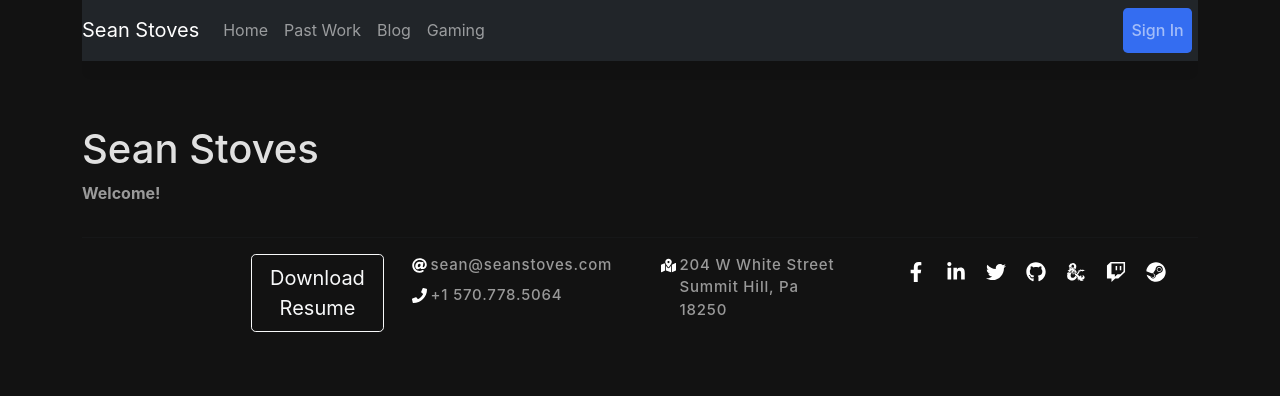
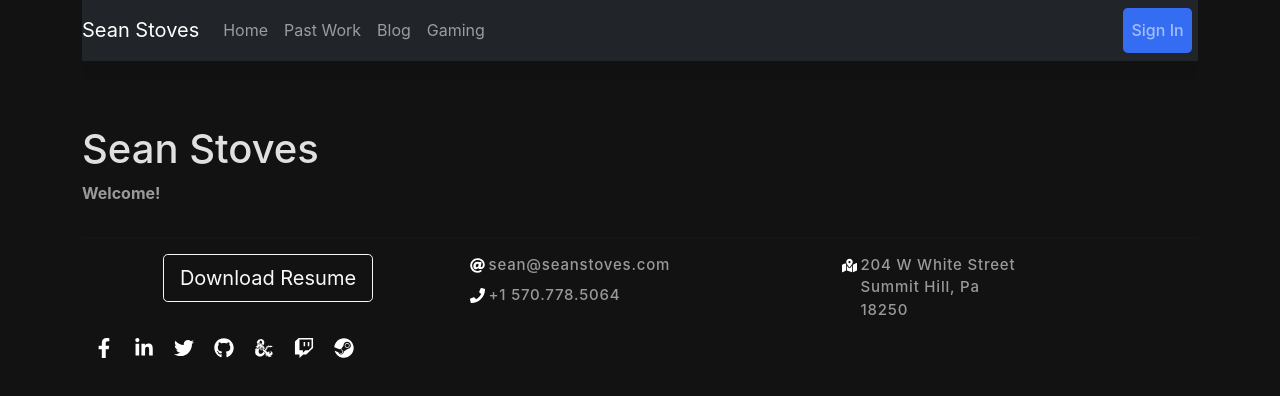
Before and after one commit to SeanStoves/seanstoves-web-frontend, a Next.js app: page / in a window 1280 px wide. Shown: the top 396 px of the page. Built offline with nearby package versions, Linux system fonts and the light colour scheme; no server answers.

Commit message:
Fixing Columns Centering Resume Button

```diff
--- a/components/design/footer.js
+++ b/components/design/footer.js
@@ -32,8 +32,7 @@ export default function Footer() {
             <hr/>
             <Container fluid>
                 <Row>
-                    <Col></Col>
-                    <Col>
+                    <Col md="4" className="text-center">
                         <Link href="https://www.dropbox.com/s/8ii0ni23zaxh0u8/SeanStoves-Resume2019.pdf?dl=1">
                             <Button variant="outline-light" size="lg">
                                 Download Resume
```
